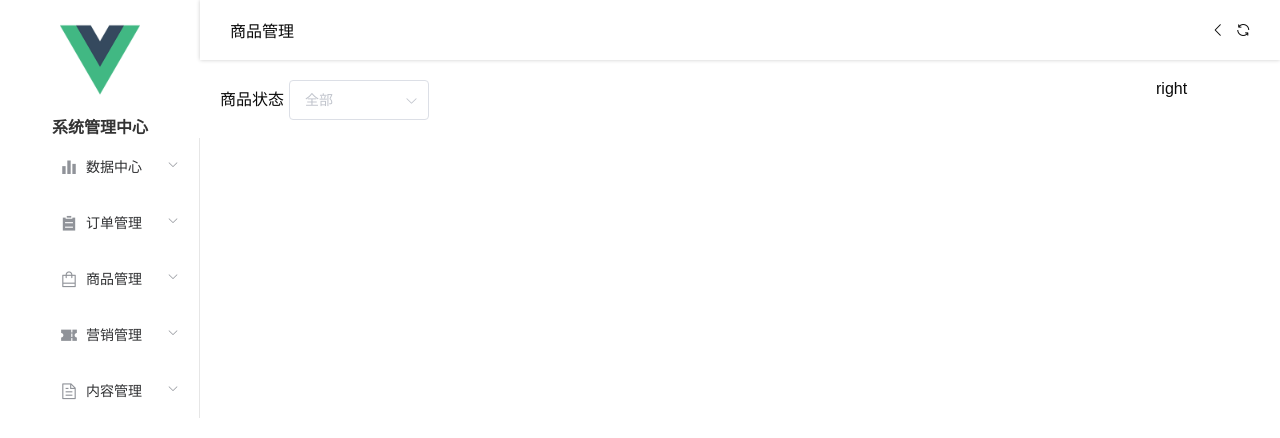
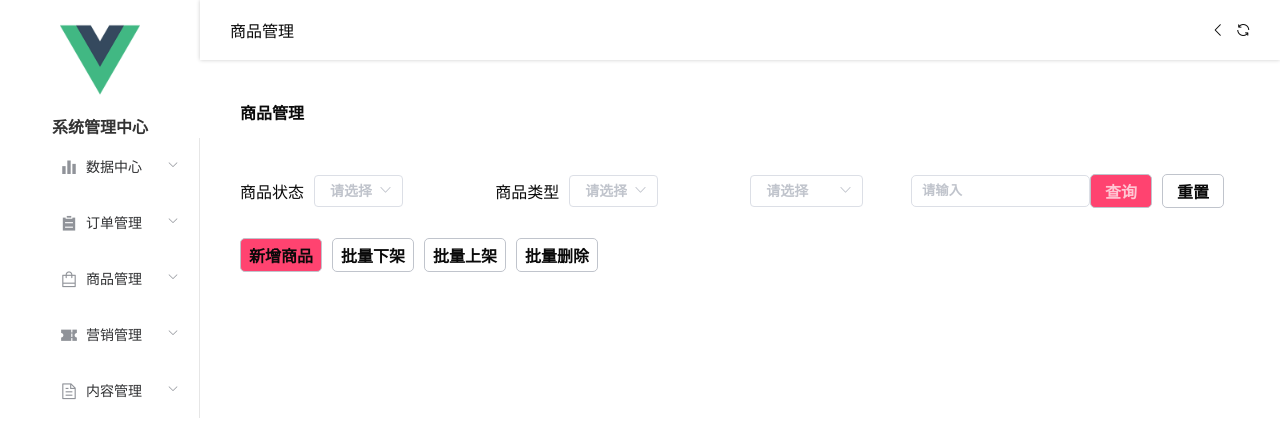
Before and after one commit to bo-ddd/union-b, a Vue app: page /commoditymanage/commoditymanagement in a window 1280 px wide. Shown: the top 438 px of the page. Built offline with nearby package versions, Linux system fonts and the light colour scheme.

Commit message:
更新了商品管理的样式

```diff
--- a/src/views/CommodityManage/CommodityManagement.vue
+++ b/src/views/CommodityManage/CommodityManagement.vue
@@ -1,13 +1,62 @@
 <template>
   <div class="main">
-            <div class="m-header">
-               <div class="m-header_top">
-                     <div class="mheade-top_content">
-                       <span>商品状态<el-cascader class="cascader" placeholder="全部" :options="options" @change="handleChange"></el-cascader></span>
+    <div class="m_header">商品管理</div>
+    <div class="m_main">
+      <div class="m_m_center">
+        <div class="m_m_c_top">
+          <div>
+            <div class="commodity_status">
+              <span>商品状态</span>
+              <el-select v-model="value" placeholder="请选择">
+                <el-option
+                  v-for="item in options"
+                  :key="item.value"
+                  :label="item.label"
+                  :value="item.value"
+                >
+                </el-option>
+              </el-select>
             </div>
-                     <div class="mheade-top_content">right</div>
+            <div class="commodity_type">
+              <span>商品类型</span>
+              <el-select v-model="value" placeholder="请选择">
+                <el-option
+                  v-for="item in options"
+                  :key="item.value"
+                  :label="item.label"
+                  :value="item.value"
+                >
+                </el-option>
+              </el-select>
+            </div>
+            <div class="trade_name">
+              <el-select v-model="value" placeholder="请选择">
+                <el-option
+                  v-for="item in options"
+                  :key="item.value"
+                  :label="item.label"
+                  :value="item.value"
+                >
+                </el-option>
+              </el-select>
+              <input type="search" class="search" placeholder="请输入" />
             </div>
           </div>
+          <div>
+            <div>查询</div>
+            <div>重置</div>
+          </div>
+        </div>
+        <div class="commodity_operation">
+          <div>新增商品</div>
+          <div>批量下架</div>
+          <div>批量上架</div>
+          <div>批量删除</div>
+        </div>
+      </div>
+      <div></div>
+    </div>
+    <div class="m_footer"></div>
   </div>
 </template>
 
@@ -16,45 +65,160 @@ export default {
   /**
    * author: syh
    */
-   data(){
-     return{
+  data() {
+    return {
+      options: [
+        {
+          value: "选项1",
+          label: "黄金糕",
+        },
+        {
+          value: "选项2",
+          label: "双皮奶",
+        },
+        {
+          value: "选项3",
+          label: "蚵仔煎",
+        },
+        {
+          value: "选项4",
+          label: "龙须面",
+        },
+        {
+          value: "选项5",
+          label: "北京烤鸭",
+        },
+      ],
+      value: "",
+    };
+  },
+};
+</script>
 
-          options: [{
-          value: 'zhinan',
-          label: '指南',
-          children: [{
-            value: 'shejiyuanze',
-            label: '设计原则',
-            children: [{
-              value: 'yizhi',
-              label: '一致'
-            }, {
-              value: 'fankui',
-              label: '反馈'
-            }, {
-              value: 'xiaolv',
-              label: '效率'
-            }, {
-              value: 'kekong',
-              label: '可控'
-            }]
-            }]
-          }]
+<style lang="scss" scoped>
+.main {
+  display: flex;
+  flex-direction: column;
+  & > .m_header {
+    padding: 20px;
+    font-weight: 700;
+  }
+  & > .m_main {
+    padding: 20px;
+    display: flex;
+    & > .m_m_center {
+      display: grid;
+      grid-template-rows: 1fr 1fr;
+      width: 100%;
+      & > .m_m_c_top {
+        display: grid;
+        grid-template-columns: 85% 15%;
+        row-gap: 20px;
+        & > div:nth-of-type(1) {
+          display: flex;
+          flex-direction: row;
+          & > .commodity_status,
+          & > .commodity_type,
+          & > .trade_name {
+            display: flex;
+            justify-content: flex-start;
+            align-items: center;
+            & span {
+              margin-right: 10px;
+            }
+            & .search {
+              height: 32px;
+              line-height: 32px;
+              border: 1px solid #dcdfe6;
+              border-radius: 5px;
+              text-indent: 10px;
+              color: #c0c4cc;
             }
           }
         }
-</script>
+        & > div:nth-of-type(2) {
+          display: flex;
+          align-items: center;
+          & > div {
+            height: 32px;
+            width: 60px;
+            border-radius: 5px;
+            border: 1px solid #c0c4cc;
+            display: flex;
+            align-items: center;
+            justify-content: center;
+             font-weight: 700;
+          }
+          & > div:nth-of-type(1) {
+            background: #ff4370;
+            color: #ffc6d3;
+            margin-right: 10px;
 
-<style lang="scss" scoped>
-.m-header_top{
- display: grid;
- grid-template-columns:90% 10%;
+          }
+        }
+      }
+      & >.commodity_operation{
+        margin-top: 20px;
+        display: flex;
+        & >div{
+          height: 32px;
+          width: 80px;
+          border: 1px solid #c0c4cc;
+          border-radius: 5px;
+          margin-right: 10px;
+          display: flex;
+          align-items: center;
+          justify-content: center;
+          font-weight: 700;
+        }
+        & >div:nth-of-type(1){
+          background: #ff4370;
+        }
+      }
+    }
+  }
 }
 
-.cascader {
-  margin-left: 5px;
-  width:140px;
-  height:30px !important;
+
+input::-webkit-input-placeholder {
+  color: #c0c4cc;
+  font-weight: 700;
 }
-
+input::-moz-placeholder {
+  /* Mozilla Firefox 19+ */
+  color: #c0c4cc;
+  font-weight: 700;
+}
+input:-moz-placeholder {
+  /* Mozilla Firefox 4 to 18 */
+  font-weight: 700;
+  color: #c0c4cc;
+}
+input:-ms-input-placeholder {
+  /* Internet Explorer 10-11 */
+  color: #c0c4cc;
+  font-weight: 700;
+}
+::v-deep .el-input {
+  width: 100% !important;
+}
+::v-deep .el-select {
+  width: 50% !important;
+}
+::v-deep .el-input__icon {
+  line-height: 32px;
+}
+::v-deep .el-input__inner {
+  height: 32px;
+  line-height: 32px;
+  font-weight: 700;
+}
+::v-deep .el-input--suffix {
+  width: 70% !important;
+}
+// .cascader {
+//   margin-left: 5px;
+//   width: 140px;
+//   height: 30px !important;
+// }
 </style>
```
Lines whose indentation alone changed are shown as unchanged.
